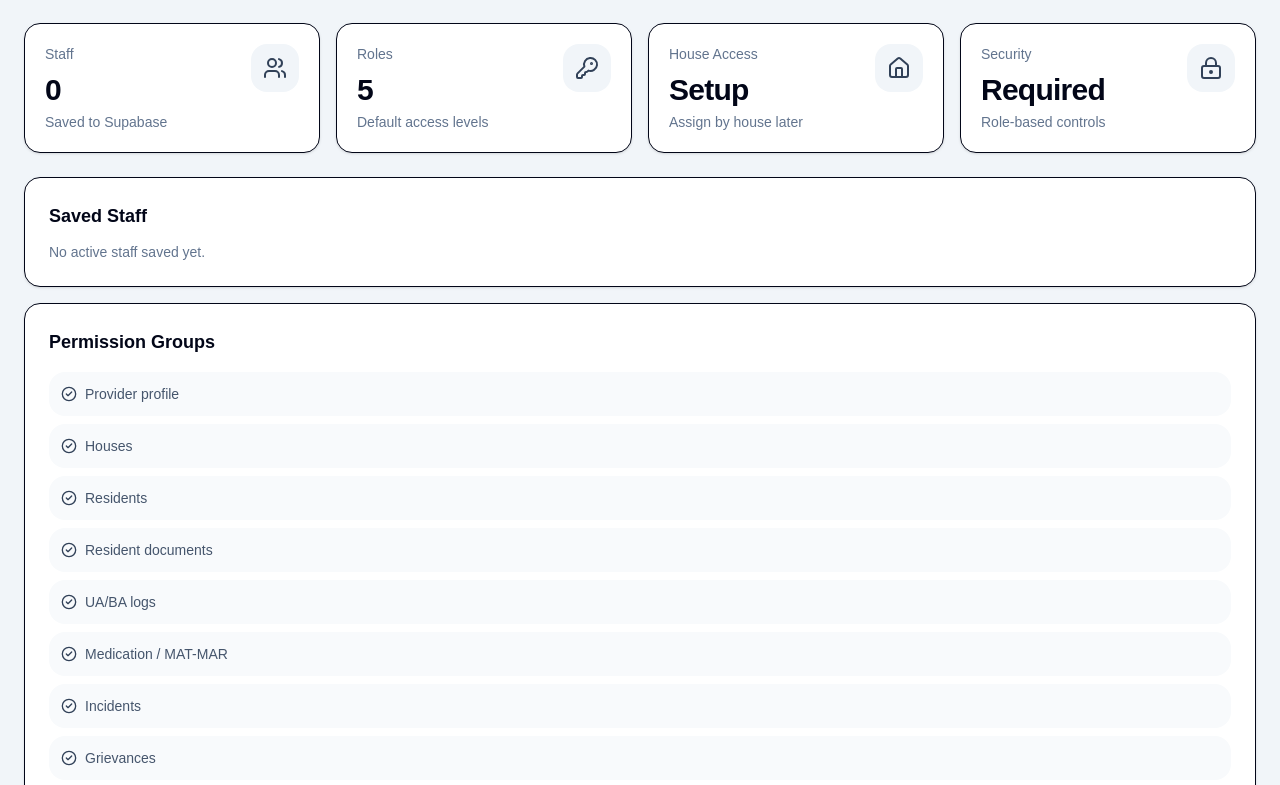
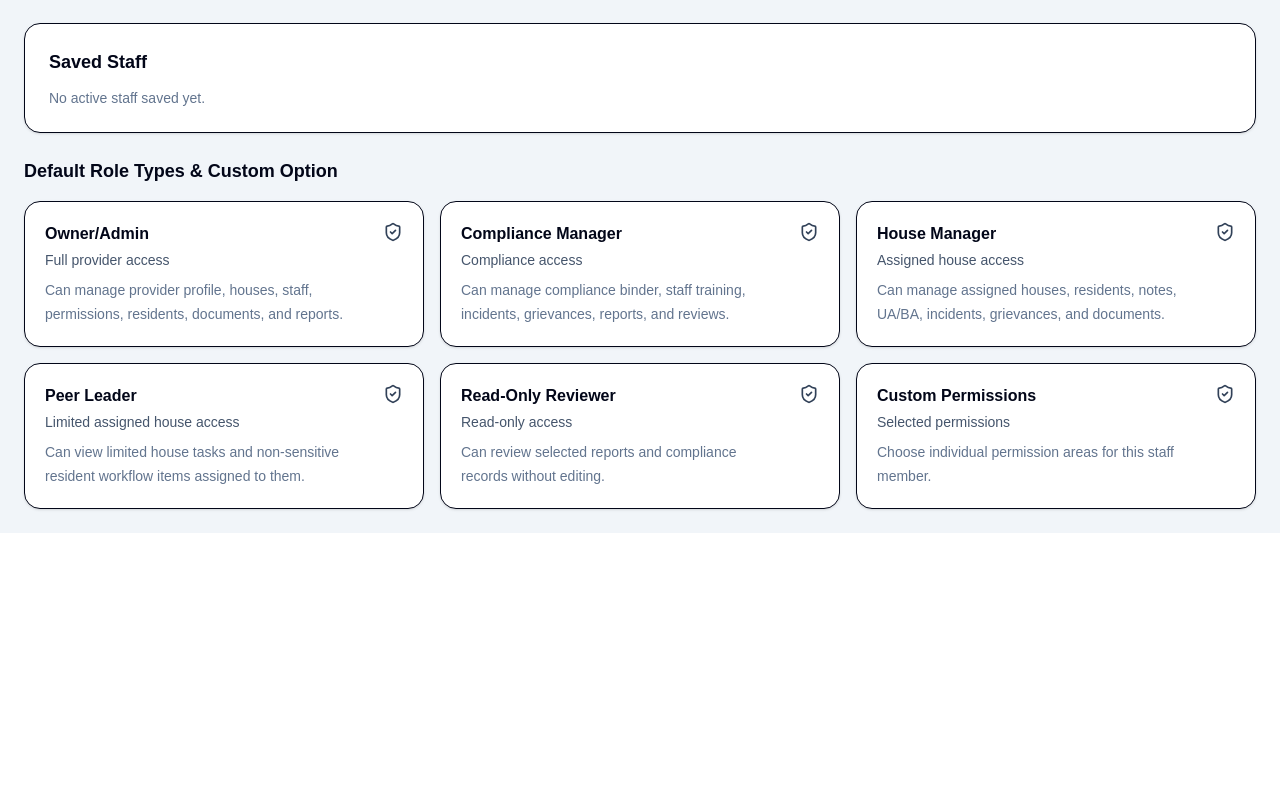
Before and after one commit to RBooth10/halfway-portal, a Next.js app: page /staff in a window 1280 px wide. Shown: the part 535-1320 px from the top of the page. After the commit the page ends 1068 px from the top, so only its background shows below. Built offline with nearby package versions, Linux system fonts and the light colour scheme.

Commit message:
Add staff profiles and custom permissions

```diff
--- a/app/staff/[id]/page.tsx
+++ b/app/staff/[id]/page.tsx
@@ -24,6 +24,7 @@ type StaffRow = {
   role: string;
   house_access: string;
   status: string;
+  custom_permissions?: string[] | null;
   created_at?: string | null;
 };
 
@@ -303,6 +304,23 @@ export default function StaffProfilePage() {
                 <p className="mt-1 text-sm font-semibold text-slate-950">{employeeFiles.length}</p>
               </div>
             </div>
+
+            {staff.role === "custom" ? (
+              <div className="mt-6 rounded-2xl bg-slate-50 p-4">
+                <p className="text-xs font-medium uppercase tracking-wide text-slate-500">Custom Permissions</p>
+                {staff.custom_permissions && staff.custom_permissions.length > 0 ? (
+                  <div className="mt-3 flex flex-wrap gap-2">
+                    {staff.custom_permissions.map((permission) => (
+                      <span key={permission} className="rounded-full bg-white px-3 py-1 text-xs font-medium text-slate-600">
+                        {permission}
+                      </span>
+                    ))}
+                  </div>
+                ) : (
+                  <p className="mt-2 text-sm text-slate-500">No custom permissions selected.</p>
+                )}
+              </div>
+            ) : null}
           </section>
 
           <section className="rounded-3xl border bg-white p-6 shadow-sm">
--- a/app/staff/page.tsx
+++ b/app/staff/page.tsx
@@ -8,9 +8,7 @@ import {
   Building2,
   CheckCircle2,
   Home,
-  KeyRound,
   Loader2,
-  LockKeyhole,
   Mail,
   Pencil,
   Plus,
@@ -31,6 +29,7 @@ type StaffForm = {
   phone: string;
   role: string;
   house_access: string;
+  custom_permissions: string[];
 };
 
 type StaffRow = {
@@ -42,6 +41,7 @@ type StaffRow = {
   role: string;
   house_access: string;
   status: string;
+  custom_permissions?: string[] | null;
 };
 
 const roles = [
@@ -75,9 +75,15 @@ const roles = [
     access: "Read-only access",
     description: "Can review selected reports and compliance records without editing.",
   },
+  {
+    name: "Custom Permissions",
+    value: "custom",
+    access: "Selected permissions",
+    description: "Choose individual permission areas for this staff member.",
+  },
 ];
 
-const permissionGroups = [
+const permissionOptions = [
   "Provider profile",
   "Houses",
   "Residents",
@@ -98,34 +104,8 @@ const initialForm: StaffForm = {
   phone: "",
   role: "house_manager",
   house_access: "assigned_houses_only",
+  custom_permissions: [],
 };
-
-function MetricCard({
-  title,
-  value,
-  subtitle,
-  icon: Icon,
-}: {
-  title: string;
-  value: string;
-  subtitle: string;
-  icon: React.ComponentType<{ className?: string }>;
-}) {
-  return (
-    <div className="rounded-2xl border bg-white p-5 shadow-sm">
-      <div className="flex items-start justify-between gap-4">
-        <div>
-          <p className="text-sm font-medium text-slate-500">{title}</p>
-          <p className="mt-2 text-3xl font-semibold tracking-tight text-slate-950">{value}</p>
-          <p className="mt-1 text-sm text-slate-500">{subtitle}</p>
-        </div>
-        <div className="rounded-2xl bg-slate-100 p-3">
-          <Icon className="h-6 w-6 text-slate-700" />
-        </div>
-      </div>
-    </div>
-  );
-}
 
 function Field({
   label,
@@ -198,6 +178,15 @@ export default function StaffPage() {
     }));
   }
 
+  function toggleCustomPermission(permission: string) {
+    setForm((current) => ({
+      ...current,
+      custom_permissions: current.custom_permissions.includes(permission)
+        ? current.custom_permissions.filter((item) => item !== permission)
+        : [...current.custom_permissions, permission],
+    }));
+  }
+
   async function loadStaff(activeProviderId: string) {
     const supabase = getSupabaseClient();
 
@@ -257,6 +246,7 @@ export default function StaffPage() {
       phone: person.phone ?? "",
       role: person.role ?? "house_manager",
       house_access: person.house_access ?? "assigned_houses_only",
+      custom_permissions: person.custom_permissions ?? [],
     });
     setMessage(`Editing ${person.email}. Update the form and click Save Changes.`);
     setError("");
@@ -338,6 +328,7 @@ export default function StaffPage() {
       phone: form.phone.trim() || null,
       role: form.role,
       house_access: form.house_access,
+      custom_permissions: form.role === "custom" ? form.custom_permissions : [],
       status: editingStaffId ? undefined : "pending_approval",
     };
 
@@ -354,6 +345,7 @@ export default function StaffPage() {
             phone: staffPayload.phone,
             role: staffPayload.role,
             house_access: staffPayload.house_access,
+            custom_permissions: staffPayload.custom_permissions,
           })
           .eq("id", editingStaffId)
           .select("*")
@@ -435,7 +427,6 @@ export default function StaffPage() {
   const visibleStaff = staff.filter(
     (person) => String(person.status ?? "active").toLowerCase() !== "inactive"
   );
-  const activeStaff = visibleStaff.length;
 
   return (
     <PageShell>
@@ -505,13 +496,6 @@ export default function StaffPage() {
         </div>
       )}
 
-      <section className="grid gap-4 md:grid-cols-2 xl:grid-cols-4">
-        <MetricCard title="Staff" value={String(activeStaff)} subtitle="Saved to Supabase" icon={Users} />
-        <MetricCard title="Roles" value="5" subtitle="Default access levels" icon={KeyRound} />
-        <MetricCard title="House Access" value="Setup" subtitle="Assign by house later" icon={Home} />
-        <MetricCard title="Security" value="Required" subtitle="Role-based controls" icon={LockKeyhole} />
-      </section>
-
       <section className="space-y-6">
         {showStaffForm ? (
           <div className="fixed inset-0 z-50 flex items-center justify-center bg-slate-950/40 p-4">
@@ -541,6 +525,31 @@ export default function StaffPage() {
                 ))}
               </select>
             </label>
+
+            {form.role === "custom" ? (
+              <div className="rounded-2xl border bg-slate-50 p-4 md:col-span-2">
+                <div>
+                  <p className="text-sm font-semibold text-slate-950">Custom Permission Selection</p>
+                  <p className="mt-1 text-sm text-slate-500">
+                    Select the areas this staff member should be able to access.
+                  </p>
+                </div>
+
+                <div className="mt-4 grid gap-2 md:grid-cols-2">
+                  {permissionOptions.map((permission) => (
+                    <label key={permission} className="flex items-center gap-3 rounded-xl bg-white p-3 text-sm font-medium text-slate-700">
+                      <input
+                        type="checkbox"
+                        checked={form.custom_permissions.includes(permission)}
+                        onChange={() => toggleCustomPermission(permission)}
+                        className="h-4 w-4"
+                      />
+                      {permission}
+                    </label>
+                  ))}
+                </div>
+              </div>
+            ) : null}
 
             <label className="block">
               <span className="text-sm font-medium text-slate-700">House access</span>
@@ -573,28 +582,7 @@ export default function StaffPage() {
             >
               {saving ? <Loader2 className="h-4 w-4 animate-spin" /> : <Plus className="h-4 w-4" />}
               {saving ? "Saving..." : editingStaffId ? "Save Changes" : "Save Staff Invite"}
-            </button>
-
-            <button
-              type="button"
-              onClick={() => {
-                setForm(initialForm);
-                setEditingStaffId(null);
-                setMessage("");
-                setError("");
-              }}
-              className="rounded-xl border px-4 py-2 text-sm font-medium hover:bg-slate-50"
-            >
-              {editingStaffId ? "Cancel Edit" : "Clear Form"}
-            </button>
-
-            <Link
-              href="/residents"
-              className="inline-flex items-center justify-center rounded-xl border px-4 py-2 text-sm font-medium hover:bg-slate-50"
-            >
-              Continue to Resident Setup
-            </Link>
-          </div>
+            </button>          </div>
             <button
               type="button"
               onClick={() => {
@@ -667,23 +655,11 @@ export default function StaffPage() {
               </div>
             )}
           </div>
-
-          <div className="rounded-2xl border bg-white p-6 shadow-sm">
-            <h2 className="text-lg font-semibold">Permission Groups</h2>
-            <div className="mt-4 space-y-2">
-              {permissionGroups.map((item) => (
-                <div key={item} className="flex items-center gap-2 rounded-2xl bg-slate-50 p-3 text-sm text-slate-600">
-                  <CheckCircle2 className="h-4 w-4 text-slate-700" />
-                  {item}
-                </div>
-              ))}
-            </div>
-          </div>
         </aside>
       </section>
 
       <section>
-        <h2 className="mb-4 text-lg font-semibold">Default Role Types</h2>
+        <h2 className="mb-4 text-lg font-semibold">Default Role Types & Custom Option</h2>
         <div className="grid gap-4 md:grid-cols-2 xl:grid-cols-3">
           {roles.map((role) => (
             <RoleCard key={role.name} role={role} />
```
Also changed, not shown: 1 other file (tests, documents, lock files or other folders).
